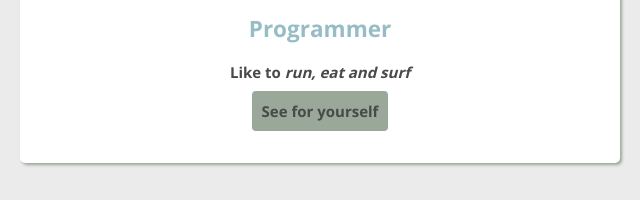
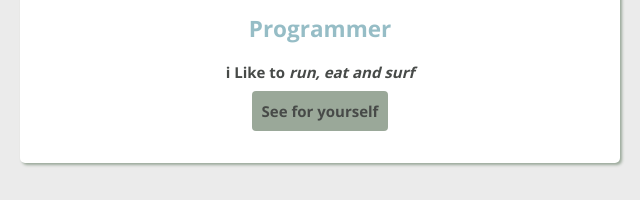
Before and after one commit to AliceBwr/profile, a plain HTML site: page index.html in a window 1280 px wide. Shown: the part 249-449 px from the top of the page, 320-960 px from the left. Drawn offline with nearby package versions, Linux system fonts and the light colour scheme.

Commit message:
test push'

```diff
--- a/index.html
+++ b/index.html
@@ -13,7 +13,7 @@
         <img src="images/cup-of-tea.jpg" width = 400px height = 500px alt="Profile Picture" id="image_profile"class="img_circle">
         <h1>Alice Brewer</h1>
         <h2>Programmer</h2>
-        <p>Like to <em>run, eat and surf</em></p>
+        <p>i Like to <em>run, eat and surf</em></p>
         <a href="https://www.linkedin.com/in/alice-brewer-39ba7b36/" class="btn-grey">See for yourself</a>
       </div>
       <div class="card text-center">
```
